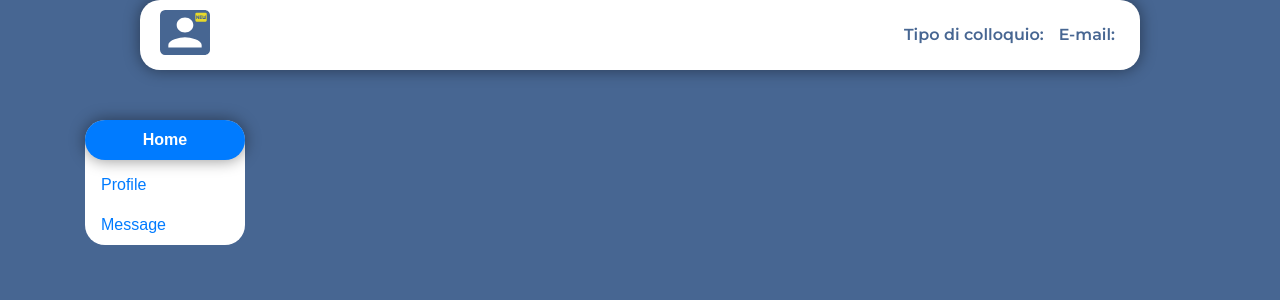
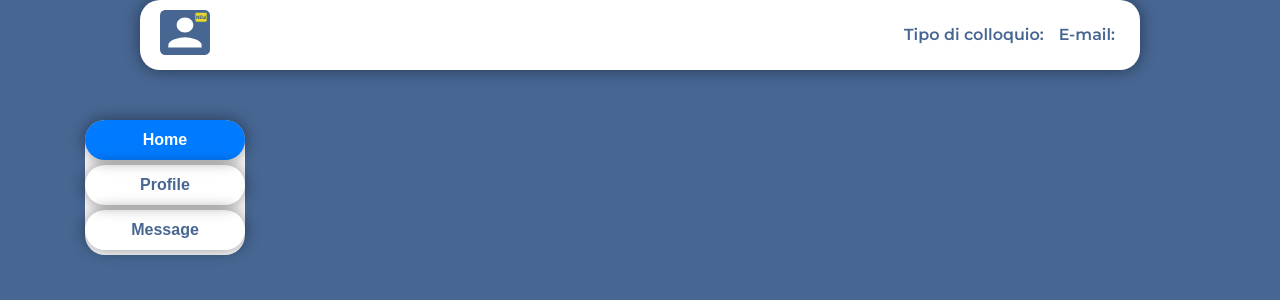
Before and after one commit to MaraxWebx/VALE-REMOTE, a Django app: template site/public/templates/interview_detail.html in a window 1280 px wide. Shown: the part 100-400 px from the top of the page. Run offline with Django 3.2, Linux system fonts and the light colour scheme; the template is opened without the code that fills it, so the values that code supplies are empty; parts of the project's set-up code (start-up, migrations or seed data) failed here and were passed over; some libraries are stand-ins or nearby versions.

Commit message:
dashboard

```diff
--- a/site/public/templates/interview_detail.html
+++ b/site/public/templates/interview_detail.html
@@ -69,8 +69,8 @@
             <div class="col-2">
                 <div class="nav flex-column nav-pills" id="v-pills-tab" role="tablist" aria-orientation="vertical">
                     <a class="nav-link active nav-risp" id="v-pills-home-tab" data-toggle="pill" href="#v-pills-home" role="tab" aria-controls="v-pills-home" aria-selected="true">Home</a>
-                    <a class="nav-link" id="v-pills-profile-tab" data-toggle="pill" href="#v-pills-profile" role="tab" aria-controls="v-pills-profile" aria-selected="false">Profile</a>
-                    <a class="nav-link" id="v-pills-messages-tab" data-tog>Message</a>
+                    <a class="nav-link nav-risp" id="v-pills-profile-tab" data-toggle="pill" href="#v-pills-profile" role="tab" aria-controls="v-pills-profile" aria-selected="false">Profile</a>
+                    <a class="nav-link nav-risp" id="v-pills-messages-tab" data-tog>Message</a>
                 </div>
             </div>
 
```
